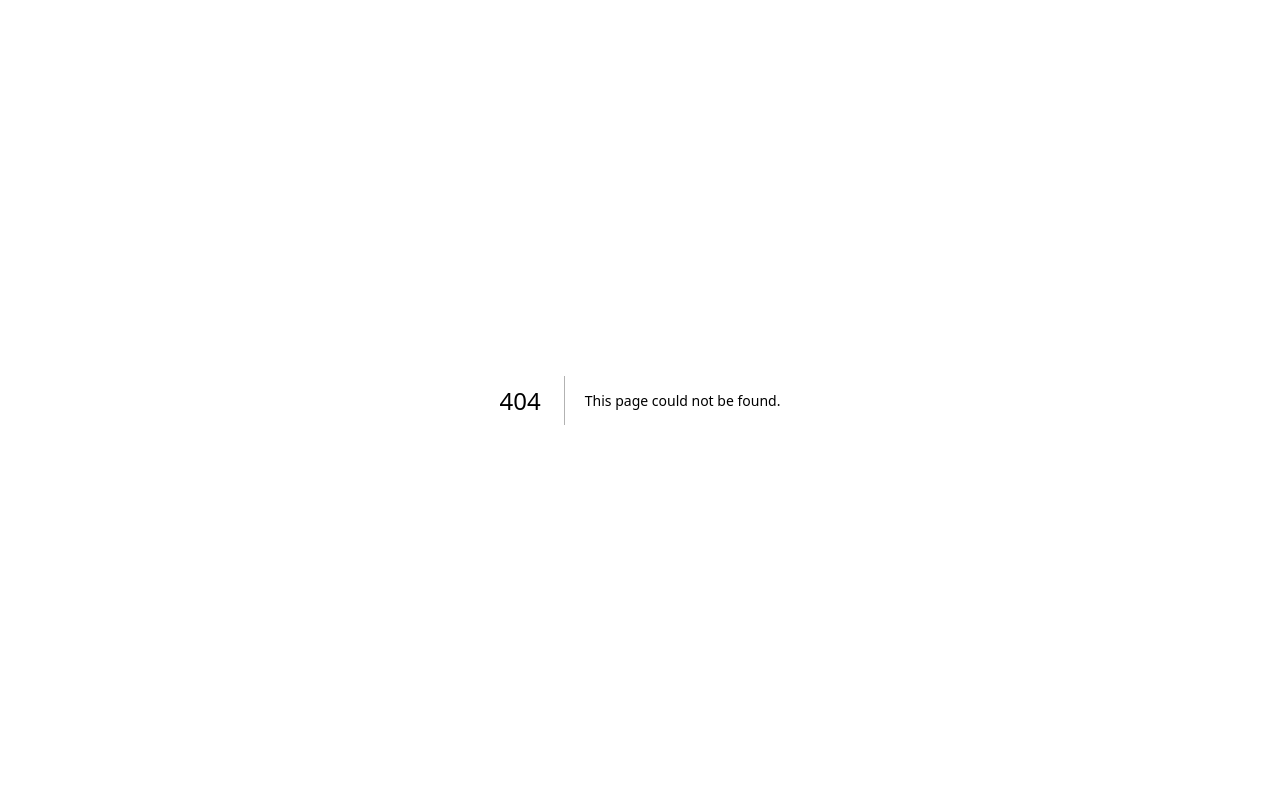
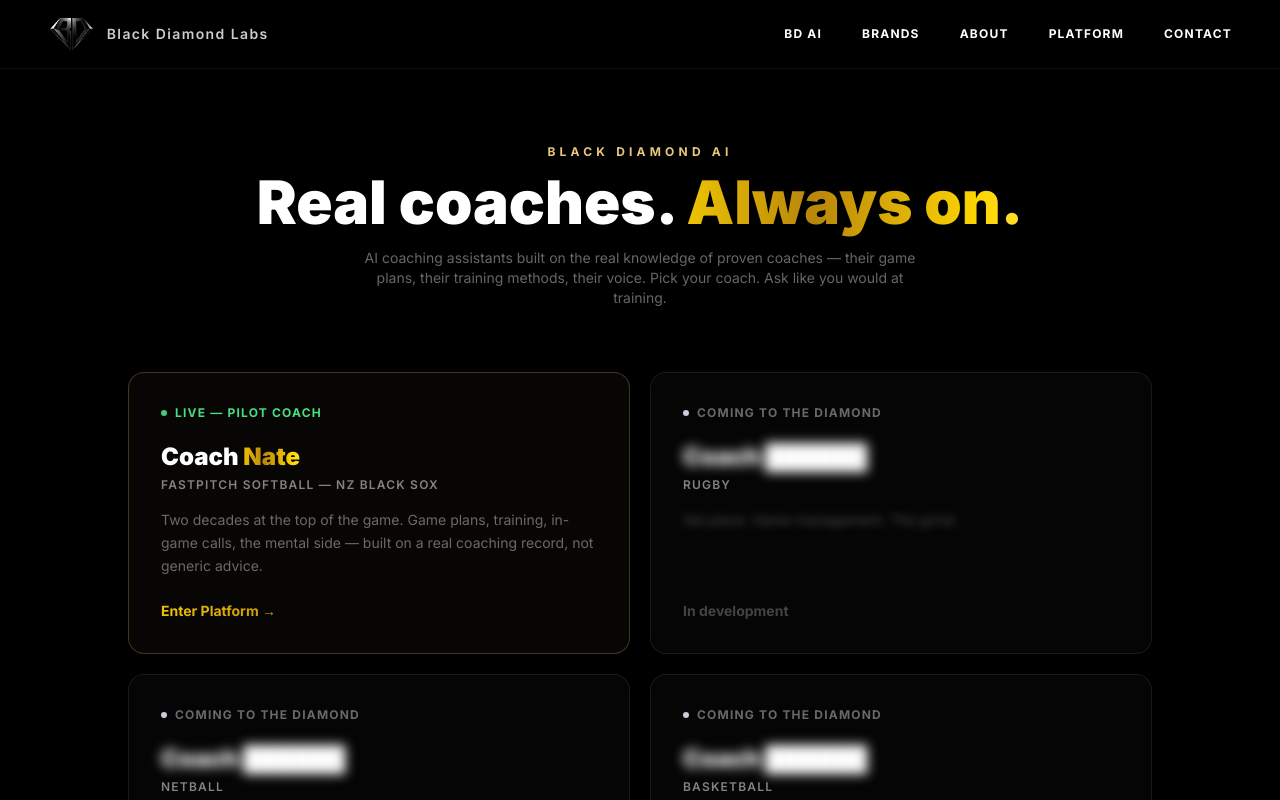
Before and after one commit to N8Nuks/blackdiamondlabs, a Next.js app: page /bd-ai in a window 1280 px wide. Before the commit this address had no page. Shown: the top 800 px of the page. Built offline with nearby package versions, Linux system fonts and the light colour scheme.

Commit message:
BD AI marketplace page: pilot coach, coming slots, coach applications; nav updated

```diff
--- a/components/Nav.tsx
+++ b/components/Nav.tsx
@@ -5,7 +5,7 @@ export default function Nav() {
   const [open, setOpen] = useState(false)
 
   const links = [
-    { label: 'BD AI', href: '/coach-nate' },
+    { label: 'BD AI', href: '/bd-ai' },
     { label: 'Brands', href: '/brands' },
     { label: 'About', href: '/about' },
     { label: 'Platform', href: '/platform' },
```
Also changed, not shown: app/bd-ai/page.tsx (renamed from app/bd-ai-page.tsx).
